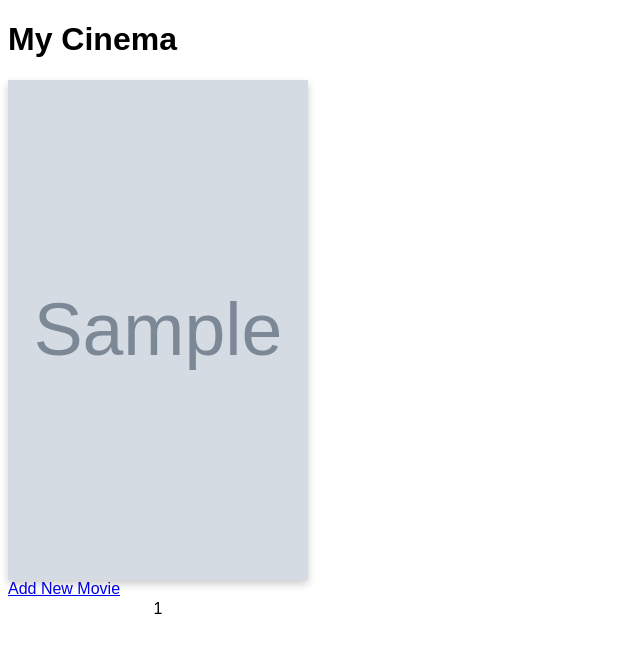
After one commit to M91skr/Best-list-site, a Flask app: page /films in a window 1280 px wide. The commit adds this page. Shown: the top 653 px of the page, without its empty margins (0-640 px from the left). Run offline with Flask 3, Linux system fonts and the light colour scheme; tables that the repository leaves empty hold one stand-in row (values such as "Sample post"); grey boxes marked "Sample" are stand-in pictures; some libraries are stand-ins or nearby versions.

Commit message:
Add Cinema

```diff
--- a/requirements.txt
+++ b/requirements.txt
@@ -1 +1,2 @@
 Flask==2.2.3
+Flask-SQLAlchemy==3.0.3
--- /dev/null
+++ b/server.py
@@ -0,0 +1,193 @@
+"""---------------------------------------- Best list Site ----------------------------------------
+In this site, the best books that I have read and the best movies, based on the site..., have been collected.
+
+In the books section:
+The user can register a list of his favorite books that includes the name of the book, the name of the author, and
+choose a score for it.
+
+The user can edit the rating of his books or delete a book if needed.
+
+In the films section:
+The user can add a list of his favorite movies.
+
+This work is facilitated by the apis of themoviedb.org site.
+
+The user enters the name of the movie, through the search api, all movies with similar names are identified and shown to the user. The user selects the desired movie, and through the movie information api, the movie's specifications (including the original title, year of production, poster image and description of the desired movie) are received and added to the site.
+
+
+
+The user can rate his videos. In this case, the movies will be sorted by rank.
+
+The user can edit the rating and description of the movie.
+
+Also, the user can completely delete a video.
+"""
+
+# ---------------------------------------- Add Required Library ----------------------------------------
+
+from flask import Flask, render_template, request, redirect, url_for
+from flask_sqlalchemy import SQLAlchemy
+from flask_bootstrap import Bootstrap
+import os
+import requests
+
+# ---------------------------------------- Add Parameters ----------------------------------------
+
+movie_db_url = "MOVIE_DB_URL"
+movie_db_key = "MOVIE_DB_API_KEY"
+movie_search_url = "MOVIE_SEARCH_URL"
+movie_image_url = "MOVIE_IMAGE_URL"
+
+
+# ---------------------------------------- DB extension Creation ----------------------------------------
+
+db = SQLAlchemy()
+
+# ---------------------------------------- Flask Server Creation ----------------------------------------
+
+app = Flask(__name__)
+app.config['SECRET_KEY'] = '8BYkEfBA6O6donzWlSihBXox7C0sKR6b'
+Bootstrap(app)
+
+""" ---------------------------------------- SQLite database Creation ----------------------------------------
+------------ For books"""
+
+app.config["SQLALCHEMY_DATABASE_URI"] = "sqlite:///books-collection.db"
+app.config['SQLALCHEMY_TRACK_MODIFICATIONS'] = False
+db.init_app(app)
+
+
+class Book(db.Model):
+    id = db.Column(db.Integer, primary_key=True)
+    name = db.Column(db.String(250), unique=True, nullable=False)
+    author = db.Column(db.String(250), nullable=False)
+    rating = db.Column(db.Float, nullable=False)
+
+# ------------ For films
+
+
+class Film(db.Model):
+    id = db.Column(db.Integer, primary_key=True)
+    title = db.Column(db.String(250), unique=True, nullable=False)
+    year = db.Column(db.Integer, nullable=False)
+    description = db.Column(db.String(250), nullable=False)
+    rating = db.Column(db.Float)
+    ranking = db.Column(db.Integer)
+    review = db.Column(db.String(250))
+    img_url = db.Column(db.String(250), nullable=False)
+
+
+with app.app_context():
+    db.create_all()
+
+# ---------------------------------------- Site Pages Definition ----------------------------------------
+
+
+@app.route('/')
+def home():
+    return render_template('index.html')
+
+
+@app.route('/books')
+def book():
+    all_books = db.session.query(Book).all()
+    return render_template('books.html', books=all_books)
+
+
+@app.route("/books/add", methods=["GET", "POST"])
+def add():
+    if request.method == "POST":
+        new_book = {"name": request.form["book_name"], "author": request.form["book_author"],
+                    "rating": request.form["book_rating"]}
+        new_book = Book(name=new_book["name"], author=new_book["author"], rating=new_book["rating"])
+        db.session.add(new_book)
+        db.session.commit()
+        return redirect(url_for('book'))
+    return render_template('books_add.html')
+
+
+@app.route('/books/edit', methods=["GET", "POST"])
+def edit_rate():
+    if request.method == "POST":
+        book_id = request.form['bk_id']
+        book = Book.query.get(book_id)
+        book.rating = request.form["rating"]
+        db.session.commit()
+    book_id = request.args.get('bk_id')
+    book_selected = Book.query.get(book_id)
+    return render_template('books_edit.html', book=book_selected)
+
+
+@app.route("/books/delete")
+def delete():
+    book_id = request.args.get('bk_id')
+    book_to_delete = Book.query.get(book_id)
+    db.session.delete(book_to_delete)
+    db.session.commit()
+    return redirect(url_for('book'))
+
+
+@app.route('/films')
+def film():
+    all_films = Film.query.order_by(Film.rating).all()
+    for i in range(len(all_films)):
+        all_films[i].ranking = len(all_films) - i
+    db.session.commit()
+    return render_template('films.html', films=all_films)
+
+
+@app.route('/films/edit', methods=["GET", "POST"])
+def film_edit():
+    if request.method == "POST":
+        film_id = request.form['fm_id']
+        film = Film.query.get(film_id)
+        film.rating = request.form["rating"]
+        film.review = request.form["review"]
+        db.session.commit()
+        return redirect(url_for('film'))
+    film_id = request.args.get('fm_id')
+    film_selected = Film.query.get(film_id)
+    return render_template('films_edit.html', film=film_selected)
+
+
+@app.route("/films/delete")
+def film_delete():
+    film_id = request.args.get('fm_id')
+    film_to_delete = Film.query.get(film_id)
+    db.session.delete(film_to_delete)
+    db.session.commit()
+    return redirect(url_for('film'))
+
+
+@app.route("/films/add", methods=["GET", "POST"])
+def film_add():
+    if request.method == "POST":
+        new_film = {"title": request.form["title"]}
+        response = requests.get(os.getenv(movie_db_url), params={"api_key": os.getenv(movie_db_key), "query": new_film["title"]})
+        data = response.json()["results"]
+        return render_template("select.html", options=data)
+    return render_template('films_add.html')
+
+
+@app.route("/films/find", methods=["GET", "POST"])
+def find_movie():
+    if request.method == "GET":
+        movie_api_id = request.args.get("id")
+        if movie_api_id:
+            movie_api_url = f"{os.getenv(movie_search_url)}/{movie_api_id}"
+            response = requests.get(movie_api_url, params={"api_key": os.getenv(movie_db_key), "language": "en-US"})
+            response.raise_for_status()
+            data = response.json()
+            new_movie = Film(
+                title=data["title"],
+                year=data["release_date"].split("-")[0],
+                img_url=f"{os.getenv(movie_image_url)}{data['poster_path']}",
+                description=data["overview"]
+            )
+            db.session.add(new_movie)
+            db.session.commit()
+            return redirect(url_for("film"))
+
+
+if __name__ == "__main__":
+    app.run(debug=True)
--- a/static/style.css
+++ b/static/style.css
@@ -1,5 +1,49 @@
-dt {
-font-weight: bold;
-font-size: 20px;
-line-height: 3;
+body {
+  font-family: Arial, Helvetica, sans-serif;
 }
+
+.flip-card {
+  background-color: transparent;
+  width: 300px;
+  height: 500px;
+  perspective: 1000px;
+}
+
+#image {
+  width:300px;
+  height:500px;
+}
+
+
+.flip-card-inner {
+  position: relative;
+  width: 100%;
+  height: 100%;
+  text-align: center;
+  transition: transform 0.6s;
+  transform-style: preserve-3d;
+  box-shadow: 0 4px 8px 0 rgba(0,0,0,0.2);
+}
+
+.flip-card:hover .flip-card-inner {
+  transform: rotateY(180deg);
+}
+
+.flip-card-front, .flip-card-back {
+  position: absolute;
+  width: 100%;
+  height: 100%;
+  -webkit-backface-visibility: hidden;
+  backface-visibility: hidden;
+}
+
+.flip-card-front {
+  background-color: #bbb;
+  color: black;
+}
+
+.flip-card-back {
+  background-color: #2980b9;
+  color: white;
+  transform: rotateY(180deg);
+}
--- a/templates/add.html
+++ b/templates/books_add.html
@@ -3,6 +3,7 @@
 <head>
     <meta charset="UTF-8">
     <title>Add Book</title>
+    <link href="{{ url_for('static', filename='style.css') }}" rel="stylesheet">
 </head>
 <body>
 <form action="{{ url_for('add') }}" method="POST">
@@ -14,5 +15,6 @@
     <input name="book_rating" type="text">
     <button type="submit">Add Book</button>
 </form>
+
 </body>
 </html>
--- a/templates/edit.html
+++ b/templates/books_edit.html
@@ -3,14 +3,16 @@
 <head>
     <meta charset="UTF-8">
     <title>Edit Rating</title>
+    <link href="{{ url_for('static', filename='style.css') }}" rel="stylesheet">
 </head>
 <body>
 <form action="{{ url_for('edit_rate') }}" method="POST">
     <p>Book Name: {{ book.title }}</p>
     <p>Current Rating {{ book.rating }}</p>
-    <input hidden="hidden" name="id" value="{{ book.id }}">
+    <input hidden="hidden" name="bk_id" value="{{ book.id }}">
     <input name="rating" placeholder="New Rating" type="text">
     <button type="submit">Change Rating</button>
 </form>
+
 </body>
 </html>
--- /dev/null
+++ b/templates/films.html
@@ -0,0 +1,33 @@
+<!DOCTYPE html>
+<html lang="en">
+<head>
+    <meta charset="UTF-8">
+    <title>Cinema</title>
+    <link href="{{ url_for('static', filename='style.css') }}" rel="stylesheet">
+</head>
+<body>
+<h1>My Cinema</h1>
+{% for film in films %}
+<div class="flip-card">
+    <div class="flip-card-inner">
+        <div class="flip-card-front">
+            <img id="image" src="{{ film.img_url }}">
+            <p class="large">{{ film.ranking }}</p>
+        </div>
+        <div class="flip-card-back">
+            <div class="title">{{film.title}} <span class="release_date">({{film.year}})</span></div>
+            <div class="rating">
+                <label>{{film.rating}}</label>
+                <i class="fas fa-star star"></i>
+            </div>
+            <p class="review">"{{film.review}}"</p>
+            <p class="overview">{{film.description}}</p>
+            <a href="{{ url_for('film_edit', fm_id=film.id) }}" class="button">Update</a>
+            <a href="{{ url_for('film_delete', fm_id=film.id) }}" class="button">Delete</a>
+        </div>
+    </div>
+</div>
+{% endfor %}
+<a href="{{ url_for('film_add') }}">Add New Movie</a>
+</body>
+</html>
```
Also changed, not shown: Server.py (deleted, +0 -84 lines), templates/books.html (added, +24 -0 lines), templates/films_add.html (added, +15 -0 lines), templates/films_edit.html (added, +19 -0 lines), templates/index.html (+11 -15 lines), templates/select.html (added, +14 -0 lines), README.md, instance/books-collection.db (deleted).
